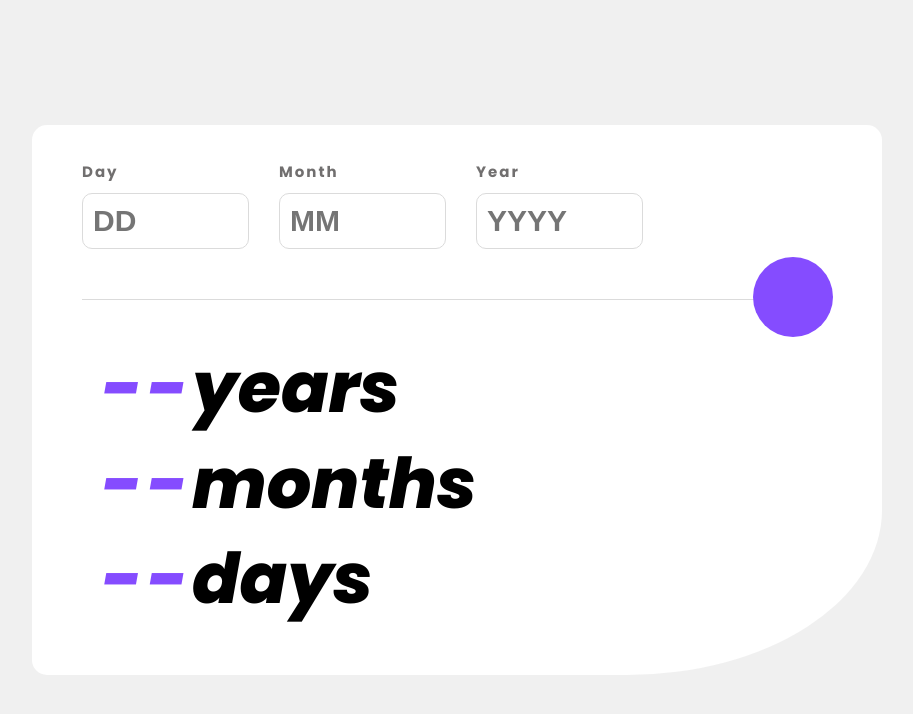
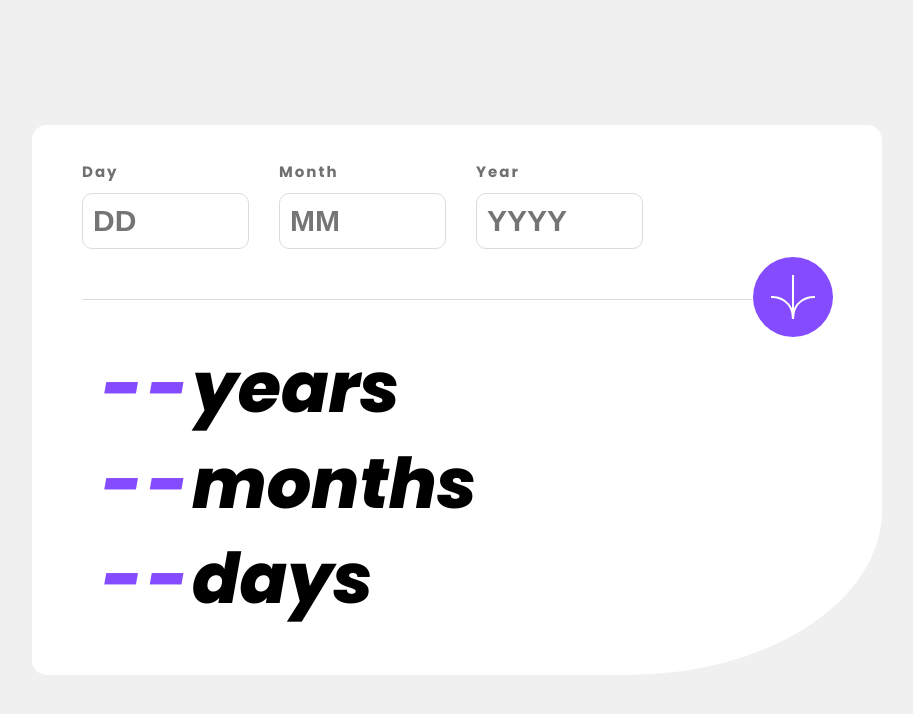
Before and after one commit to 808NV/Age-calculator-app, a plain HTML site: page index.html in a window 1280 px wide. Shown: the whole page, without its empty margins (183-1096 px from the left). Drawn offline with Linux system fonts and the light colour scheme; the site is published under a folder, as on GitHub Pages, so addresses that start at the root find nothing.

Commit message:
Update styles.css

```diff
--- a/styles.css
+++ b/styles.css
@@ -57,7 +57,7 @@ h6 {
 }
 
 .result-btn {
-    background-image: url(/icon-arrow.svg);
+    background-image: url(icon-arrow.svg);
     background-color: var(--Purple);
     padding: 40px;
     border: none;
```
